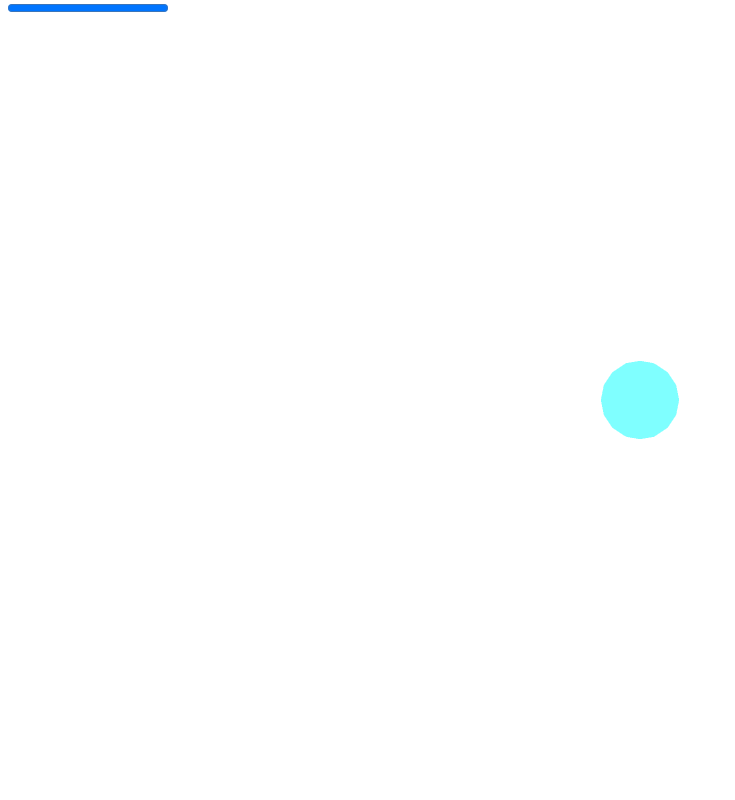
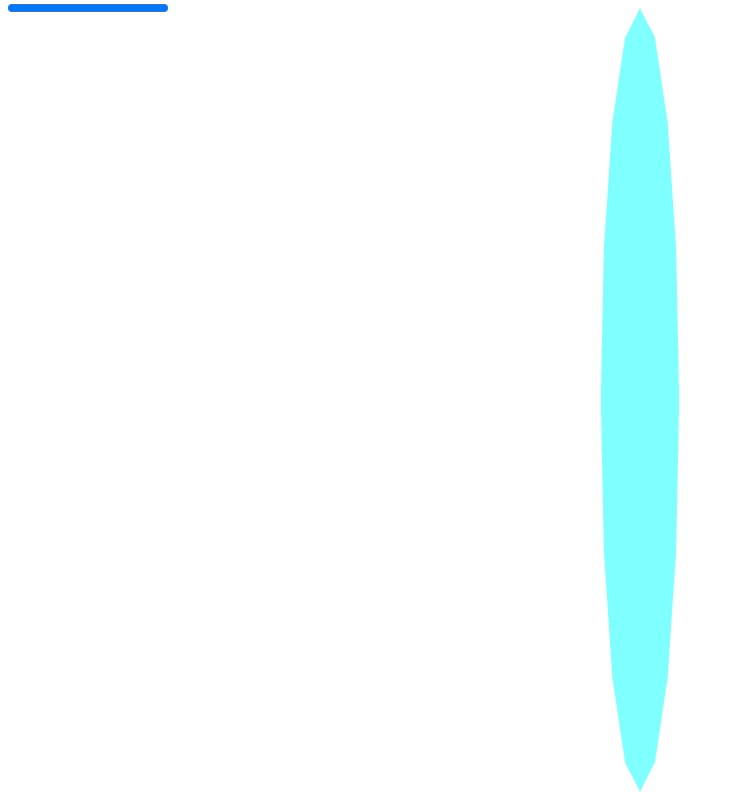
Before and after one commit to ptpham/ld34, a plain HTML site: page index.html in a window 1280 px wide. Shown: the whole page, without its empty margins (0-735 px from the left). Drawn offline with Linux system fonts and the light colour scheme.

Commit message:
Switching to ortho perspective and tightening picking.

```diff
--- a/index.html
+++ b/index.html
@@ -49,11 +49,12 @@
     mouseY = e.clientY;
   };
 
-  function screenToWorld(x, y, invproj, invview) {
+  function screenToWorld(x, y, invproj, invview, z) {
     var width = canvas.width, height = canvas.height;
     var dx = 2*mouseX/width - 1;
     var dy = 1 - 2*mouseY/height;
-    return m4.transformPoint(invview, m4.transformPoint(invproj, [dx, dy, 0]));
+    z = z || 0;
+    return m4.transformPoint(invview, m4.transformPoint(invproj, [dx, dy, z]));
   }
 
   function render() {
@@ -71,15 +72,15 @@
     var invview = m4.lookAt(eye, target, up);
     var view = m4.inverse(invview);
     var world = m4.setTranslation(m4.create(), position);
-    var projection = m4.perspective(Math.PI/2, aspect, 1, 100);
+    var projection = m4.ortho(-aspect*frustum, aspect*frustum, 1, -1, 1, 100);
     var invproj = m4.inverse(projection);
 
-    var screen = screenToWorld(mouseX, mouseY, invproj, invview);
-    var direction = v3.normalize(v3.subtract(eye, screen));
-    console.log(screen);
+    var screenNear = screenToWorld(mouseX, mouseY, invproj, invview, 0);
+    var screenFar = screenToWorld(mouseX, mouseY, invproj, invview, 1);
+    var direction = v3.normalize(v3.subtract(screenFar, screenNear));
     console.log(direction);
 
-    var collide = collideLine(position, 1.0, screen, direction);
+    var collide = collideLine(position, 1.0, screenNear, direction);
     var alpha = collide ? 1.0 : 0.5;
 
     var uniforms = {
```
